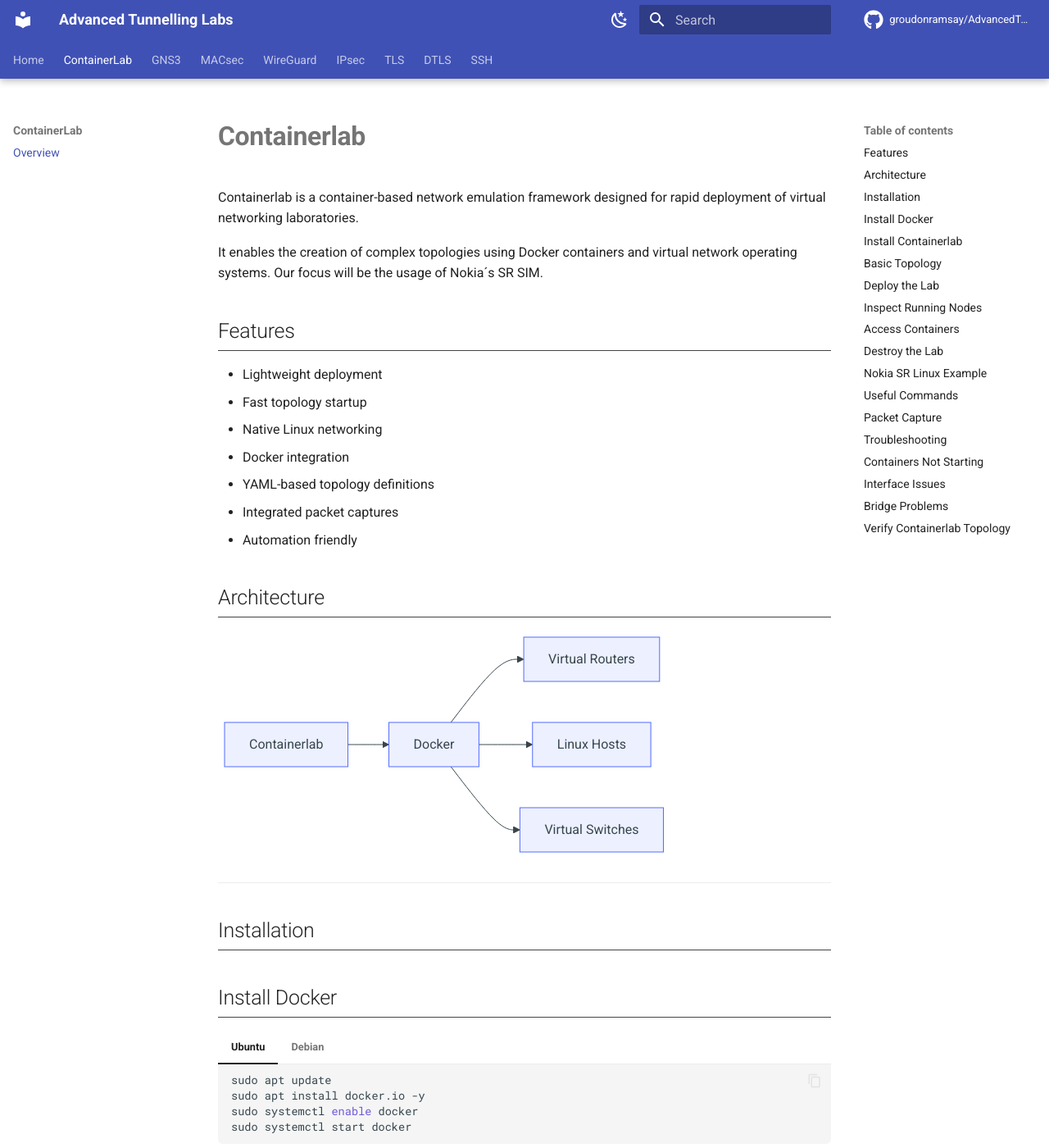
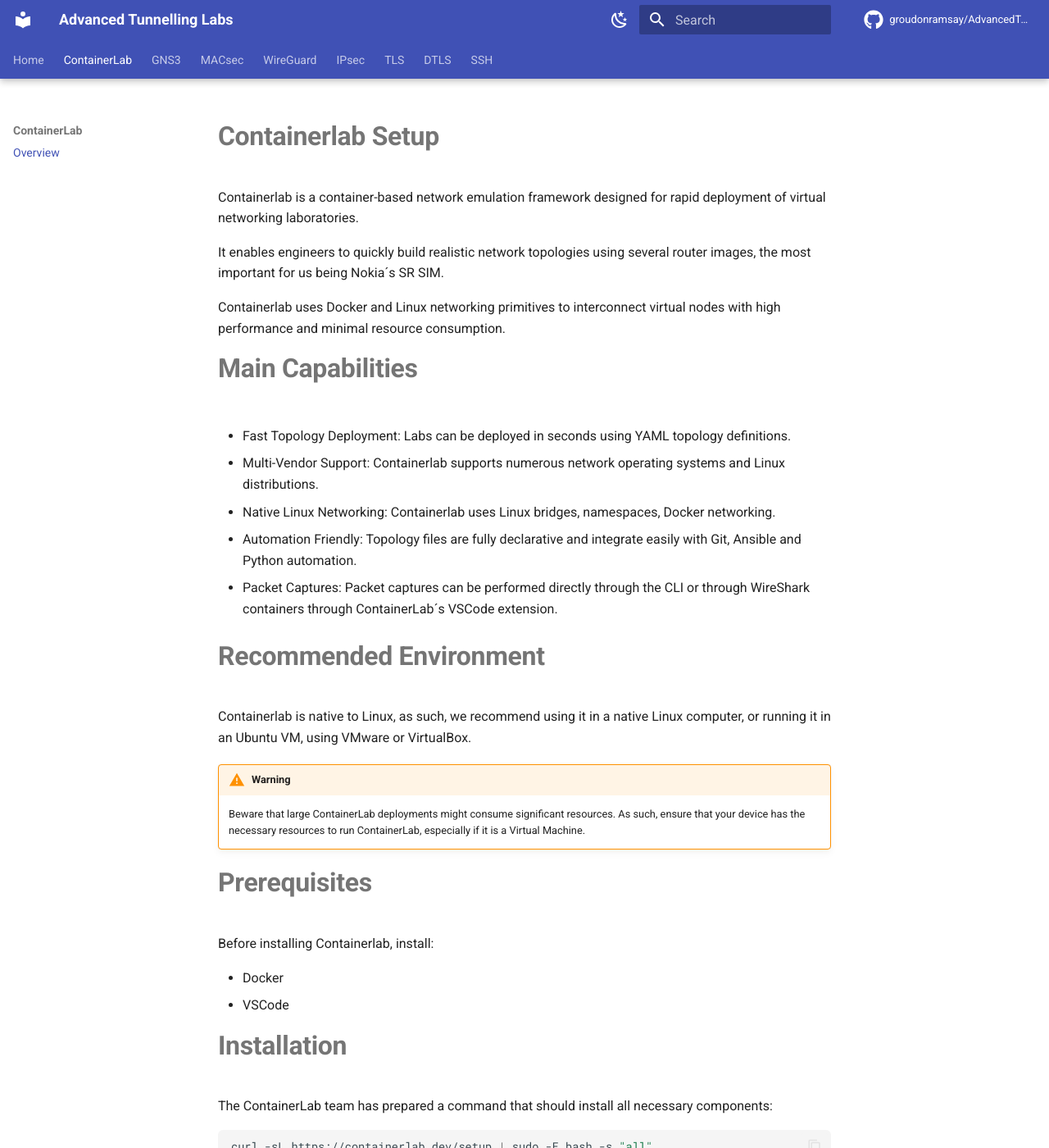
Before and after one commit to GroudonRamsay/AdvancedTunnellingLabs, an MkDocs documentation site: the page built from docs/containerlab/index.md, in a window 1280 px wide and 1400 px high. Shown: the whole window at 82% size. Built offline with MkDocs 1.6.1 and Material for MkDocs 9.7.7, drawn with Linux system fonts in a browser that asks for light colours; comment, search, counter and statistics services are not loaded; some of the changed text lies outside the part shown.

Commit message:
Containerlab guide added (missing images and other comments)

````diff
--- a/docs/containerlab/index.md
+++ b/docs/containerlab/index.md
@@ -1,74 +1,96 @@
-# Containerlab
+# Containerlab Setup
 
 Containerlab is a container-based network emulation framework designed for rapid deployment of virtual networking laboratories.
 
-It enables the creation of complex topologies using Docker containers and virtual network operating systems. Our focus will
-be the usage of Nokia´s SR SIM.
+It enables engineers to quickly build realistic network topologies using several router images, the most important for us being Nokia´s SR SIM.
 
-## Features
+Containerlab uses Docker and Linux networking primitives to interconnect virtual nodes with high performance and minimal resource consumption.
 
-- Lightweight deployment
-- Fast topology startup
-- Native Linux networking
-- Docker integration
-- YAML-based topology definitions
-- Integrated packet captures
-- Automation friendly
+# Main Capabilities
 
-## Architecture
+- Fast Topology Deployment: Labs can be deployed in seconds using YAML topology definitions.
 
-```mermaid
-graph LR
-    A[Containerlab] --> B[Docker]
-    B --> C[Virtual Routers]
-    B --> D[Linux Hosts]
-    B --> E[Virtual Switches]
+- Multi-Vendor Support: Containerlab supports numerous network operating systems and Linux distributions.
+
+- Native Linux Networking: Containerlab uses Linux bridges, namespaces, Docker networking.
+
+- Automation Friendly: Topology files are fully declarative and integrate easily with Git, Ansible and Python automation.
+
+- Packet Captures: Packet captures can be performed directly through the CLI or through WireShark containers through ContainerLab´s VSCode extension.
+
+# Recommended Environment
+
+Containerlab is native to Linux, as such, we recommend using it in a native Linux computer, or running it in an Ubuntu VM, using VMware or VirtualBox.
+
+!!! warning
+
+    Beware that large ContainerLab deployments might consume significant resources. As such, ensure that your device has the necessary resources to run ContainerLab, especially if it is a Virtual Machine.
+
+# Prerequisites
+
+Before installing Containerlab, install:
+
+- Docker
+- VSCode
+
+# Installation
+
+The ContainerLab team has prepared a command that should install all necessary components:
+
+```bash
+curl -sL https://containerlab.dev/setup | sudo -E bash -s "all"
 ```
 
----
+# VSCode Extensions
 
-## Installation
+ContainerLab has an extension that allows it to be fully run through a GUI in VSCode. This is very helpful to start working in ContainerLab and performing the laboratories as simply as possible.
+Besides the ContainerLab extension, we recommend others that help making its usage significantly better:
 
-## Install Docker
+| Extension    | Purpose            |
+| ------------ | ------------------ |
+| Containerlab | Topology support   |
+| YAML         | YAML syntax        |
+| Docker       | Docker integration |
 
-=== "Ubuntu"
+# Installing the ContainerLab VSCode Extension
 
-    ```bash
-    sudo apt update
-    sudo apt install docker.io -y
-    sudo systemctl enable docker
-    sudo systemctl start docker
-    ```
+Open VSCode.
 
-=== "Debian"
+Navigate to:
 
-    ```bash
-    sudo apt update
-    sudo apt install docker.io -y
-    ```
-
----
-
-## Install Containerlab
-
-```bash
-bash -c "$(curl -sL https://get.containerlab.dev)"
+```text
+Extensions → Search "Containerlab"
 ```
 
-Verify installation:
+Install:
 
-```bash
-containerlab version
+```text
+Containerlab
+by srl-labs
 ```
 
----
+# Features of the VSCode Extension
 
-## Basic Topology
+The extension provides tools to visualize your topology and undeployed labs, deploy, destroy and redeploy your lab, access your devices through Shell and SSH and capture traffic between your devices with an in-built docker container with a WireShark image.
 
-Create a file named `lab.clab.yml`.
+# Using Containerlab with VSCode
+
+Create the folder where you want your lab to be in.
+
+```text
+Explorer → New Folder → clab-test
+```
+
+Create a topology file:
+
+```text
+clab-test.clab.yml
+```
+
+A base topology for two Alpine devices connected to each other is as follows:
 
 ```yaml
-name: simple-lab
+name: clab-test
 
 topology:
   nodes:
@@ -84,141 +106,31 @@
     - endpoints: ["r1:eth1", "r2:eth1"]
 ```
 
----
+The ContainerLab extension allows topology deployment directly from the editor.
 
-## Deploy the Lab
+Right-click the topology file and select:
 
-```bash
-sudo containerlab deploy -t lab.clab.yml
+```text
+Deploy
 ```
 
----
+To close your laboratory select the topology file again and select:
 
-## Inspect Running Nodes
-
-```bash
-docker ps
+```text
+Destroy
 ```
 
-```bash
-sudo containerlab inspect -t lab.clab.yml
-```
+Another way of using this, is by going directly to the ContainerLab tab in VSCode, choosing the undeployed lab, and deploying it from there.
 
----
+To configure a router directly through its CLI, you can access it through the extension, selecting the SSH option.
 
-## Access Containers
+To capture packets in your lab, choose the port where the capture will occur and select the Capture option.
 
-```bash
-docker exec -it clab-simple-lab-r1 sh
-```
+# Best Practices
 
----
-
-## Destroy the Lab
-
-```bash
-sudo containerlab destroy -t lab.clab.yml
-```
-
----
-
-## Nokia SR Linux Example
-
-```yaml
-name: srlab
-
-topology:
-  nodes:
-    r1:
-      kind: nokia_srlinux
-      image: ghcr.io/nokia/srlinux
-
-    r2:
-      kind: nokia_srlinux
-      image: ghcr.io/nokia/srlinux
-
-  links:
-    - endpoints: ["r1:e1-1", "r2:e1-1"]
-```
-
-Deploy:
-
-```bash
-sudo containerlab deploy -t srlab.clab.yml
-```
-
----
-
-## Useful Commands
-
-| Command                | Purpose                 |
-| ---------------------- | ----------------------- |
-| `containerlab deploy`  | Start topology          |
-| `containerlab destroy` | Remove topology         |
-| `containerlab inspect` | Show topology info      |
-| `docker ps`            | List running containers |
-| `docker exec`          | Access containers       |
-
----
-
-## Packet Capture
-
-Capture traffic directly on links:
-
-```bash
-sudo tcpdump -i br-clab
-```
-
-Or capture inside a node:
-
-```bash
-docker exec -it clab-simple-lab-r1 tcpdump -i eth1
-```
-
-## Troubleshooting
-
-## Containers Not Starting
-
-Check Docker status:
-
-```bash
-sudo systemctl status docker
-```
-
----
-
-## Interface Issues
-
-Verify Linux interfaces:
-
-```bash
-ip link show
-```
-
----
-
-## Bridge Problems
-
-Inspect Linux bridges:
-
-```bash
-bridge link
-```
-
----
-
-## Verify Containerlab Topology
-
-```bash
-sudo containerlab inspect -t lab.clab.yml
-```
-
----
-
-!!! warning
-
-    Containerlab requires Linux kernel networking support and performs best on native Linux environments.
-
-!!! note
-
-    Windows users should preferably run Containerlab inside WSL2 or a Linux virtual machine.
+- Use Git for topology versioning
+- Keep configs in separate folders
+- Use consistent interface naming
+- Capture traffic frequently to troubleshoot your labs
+- Validate Linux bridges carefully
+- Document addressing schemes
````
